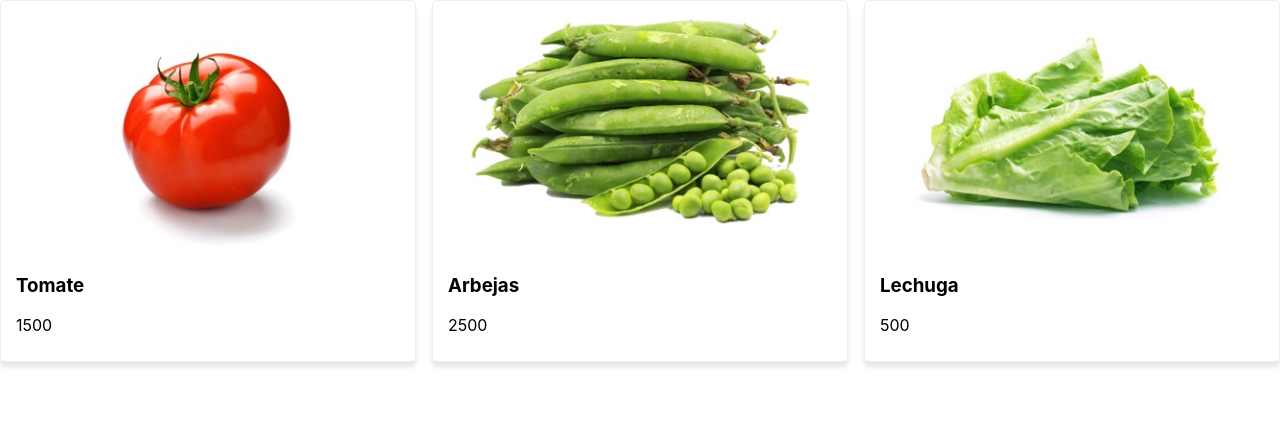
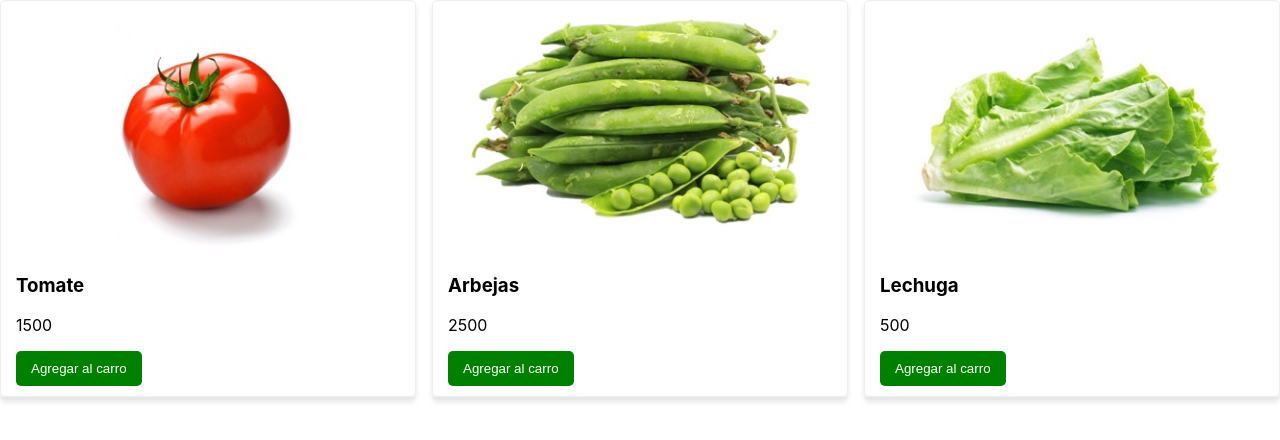
Before and after one commit to hatorob/carrito-react, a React (Create React App) app: page / in a window 1280 px wide. Shown: the top 440 px of the page. Built offline with nearby package versions, Linux system fonts and the light colour scheme.

Commit message:
1. Se creo component de Button 2. Se dio los estilos al btn

```diff
--- /dev/null
+++ b/src/components/Button.js
@@ -0,0 +1,22 @@
+import { Component } from "react";
+
+const styles = {
+    btn: {
+        padding: '10px 15px',
+        border: 'none',
+        borderRadius: '5px',
+        background: 'green',
+        color: 'white',
+        cursor: 'pointer'
+    }
+}
+
+class Button extends Component {
+    render() {
+        return(
+            <button style={styles.btn} {...this.props}/>
+        );
+    }
+}
+
+export default Button;
--- a/src/components/Producto.js
+++ b/src/components/Producto.js
@@ -1,4 +1,5 @@
 import { Component } from "react";
+import Button from './Button';
 
 const styles = {
     producto : {
@@ -15,13 +16,18 @@ const styles = {
 
 class Producto extends Component {
     render() {
-        console.log(this.props);
-        const { producto } = this.props;
+        //console.log(this.props);
+        const { producto, agregarAlCarro } = this.props;
         return(
             <div style={styles.producto}>
                <img style={styles.img} alt={producto.name} src={producto.img}></img>
                <h3>{producto.name}</h3>
                <p>{producto.price}</p>
+               <Button
+                    onClick={ () => agregarAlCarro(producto) }
+                >
+                    Agregar al carro
+               </Button>
             </div>
         );
     }
```
